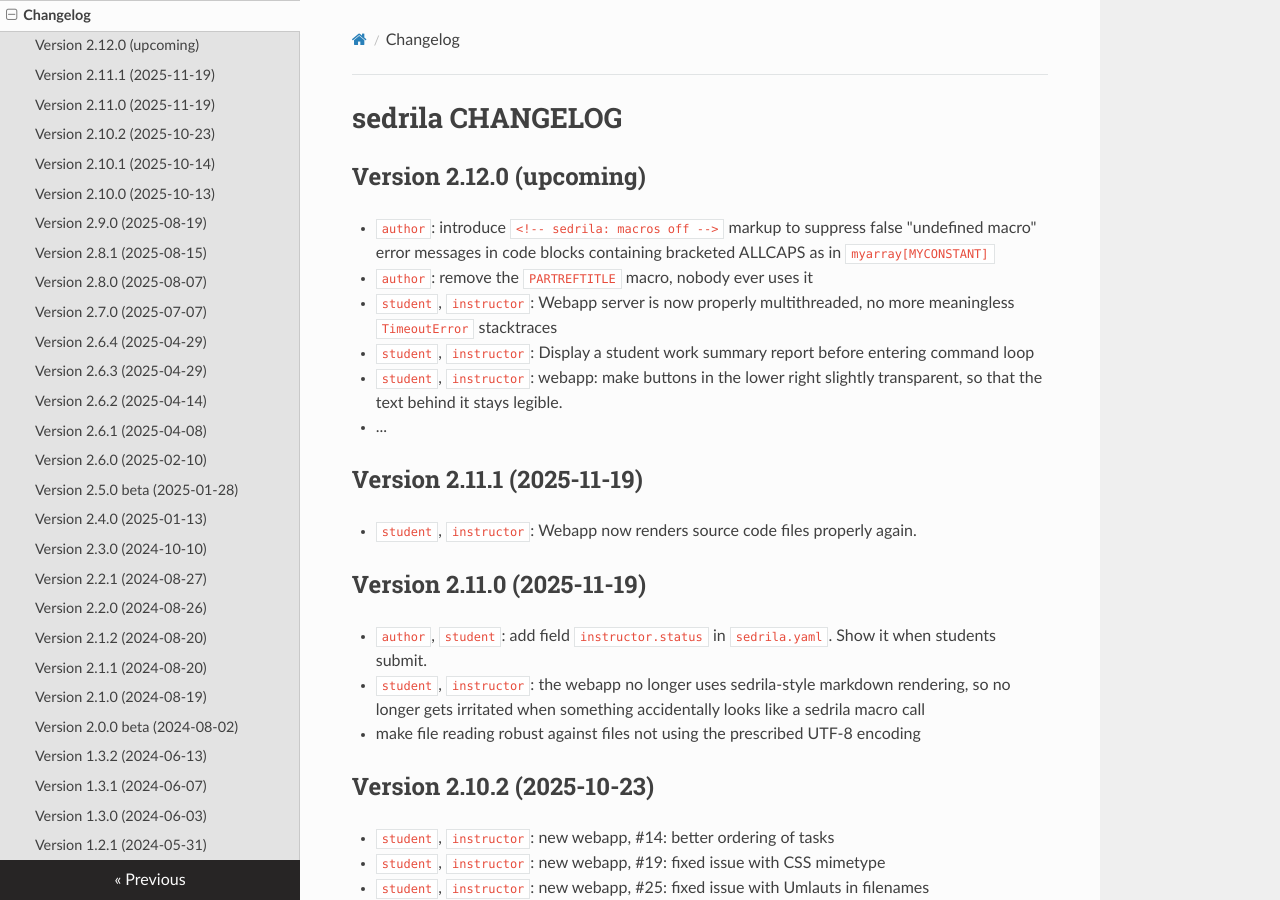
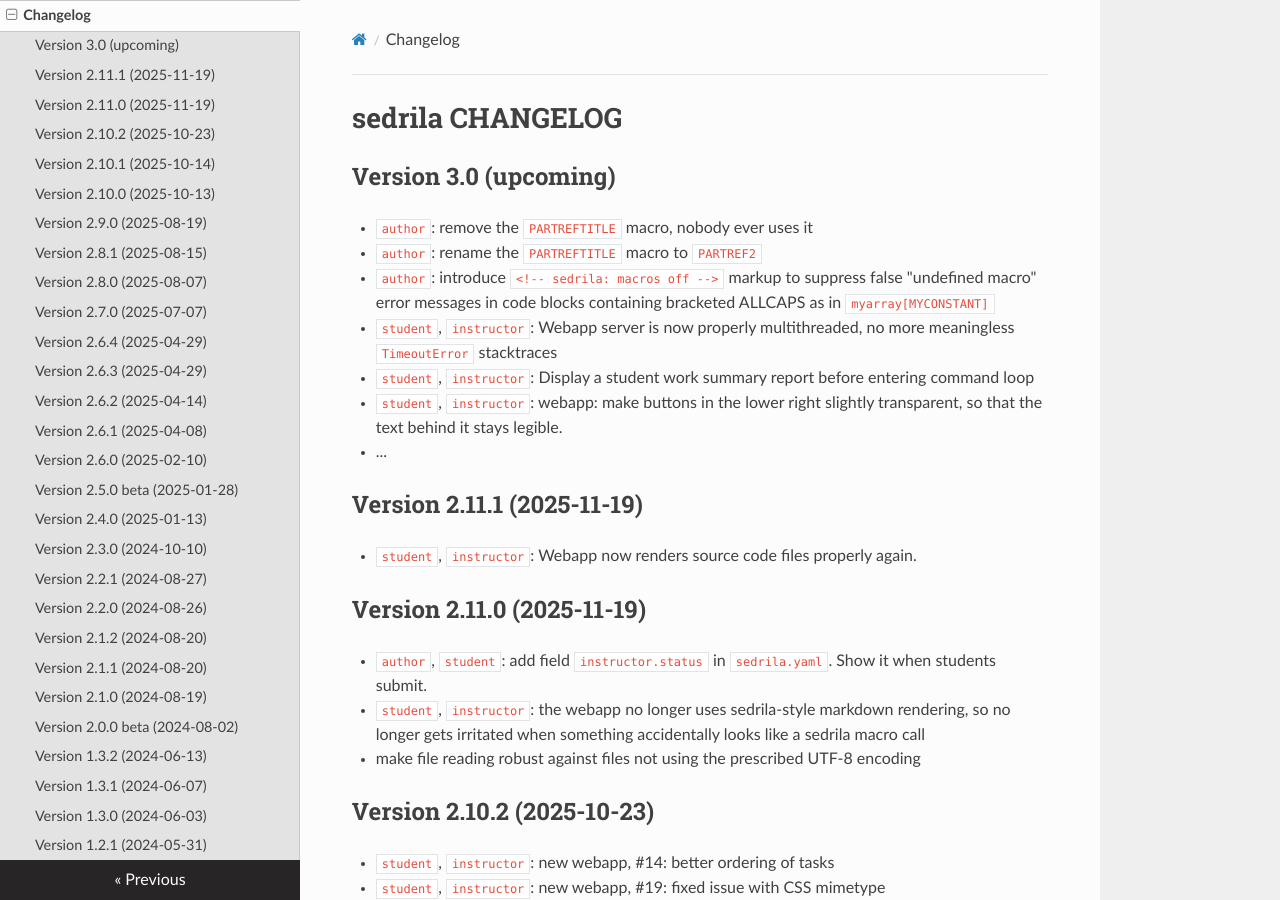
Before and after one commit to fubinf/sedrila, an MkDocs documentation site: the page built from docs/changelog.md, in a window 1280 px wide and 900 px high. Built offline with MkDocs 1.6.1, drawn with Linux system fonts in a browser that asks for light colours; nearby versions of some CDN libraries.

Commit message:
macroexpanders.py: #1; rename PARTREFMANUAL -> PARTREF2

```diff
--- a/docs/changelog.md
+++ b/docs/changelog.md
@@ -1,10 +1,11 @@
 # sedrila CHANGELOG
 
 
-## Version 2.12.0 (upcoming)
+## Version 3.0 (upcoming)
+- `author`: remove the `PARTREFTITLE` macro, nobody ever uses it
+- `author`: rename the `PARTREFTITLE` macro to `PARTREF2`
 - `author`: introduce `<!-- sedrila: macros off -->` markup to suppress false "undefined macro"
   error messages in code blocks containing bracketed ALLCAPS as in `myarray[MYCONSTANT]`
-- `author`: remove the `PARTREFTITLE` macro, nobody ever uses it
 - `student`, `instructor`: Webapp server is now properly multithreaded, no more meaningless `TimeoutError` stacktraces
 - `student`, `instructor`: Display a student work summary report before entering command loop
 - `student`, `instructor`: webapp: make buttons in the lower right slightly transparent,
```
Also changed, not shown: docs/authors.md (+2 -2 lines), 3 other files.
